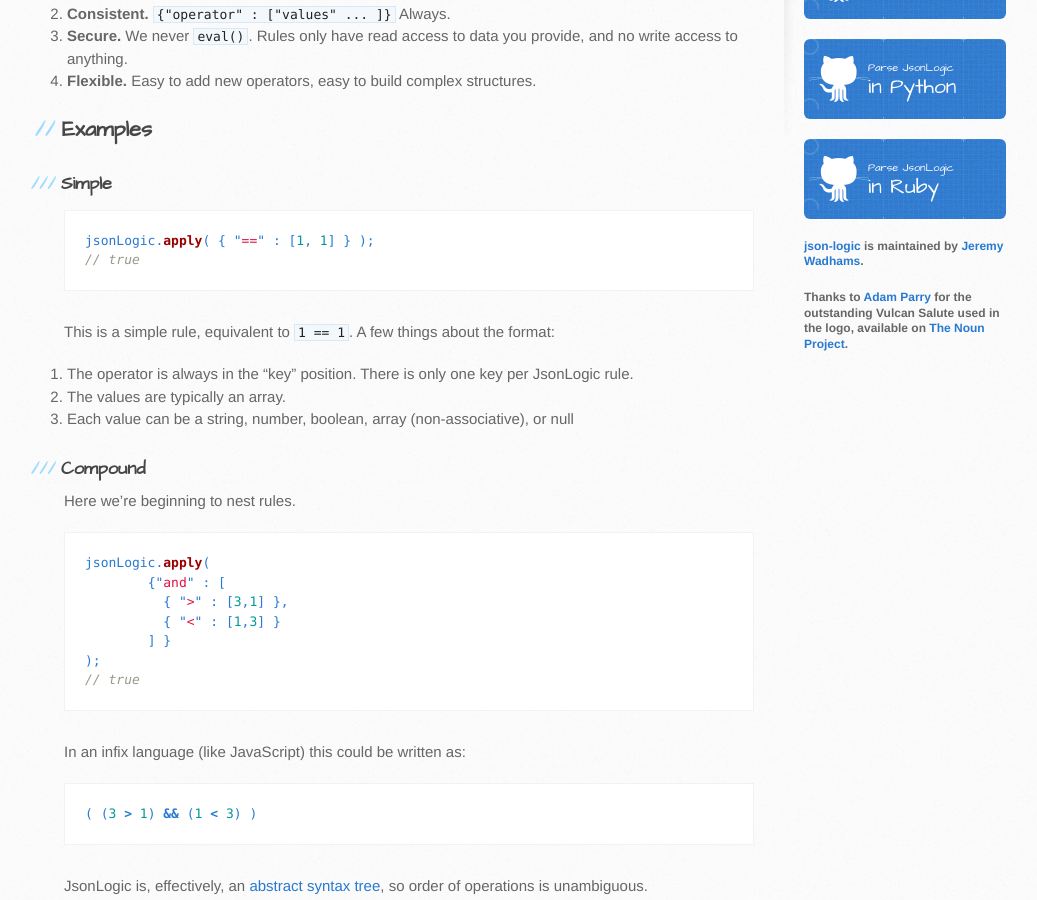
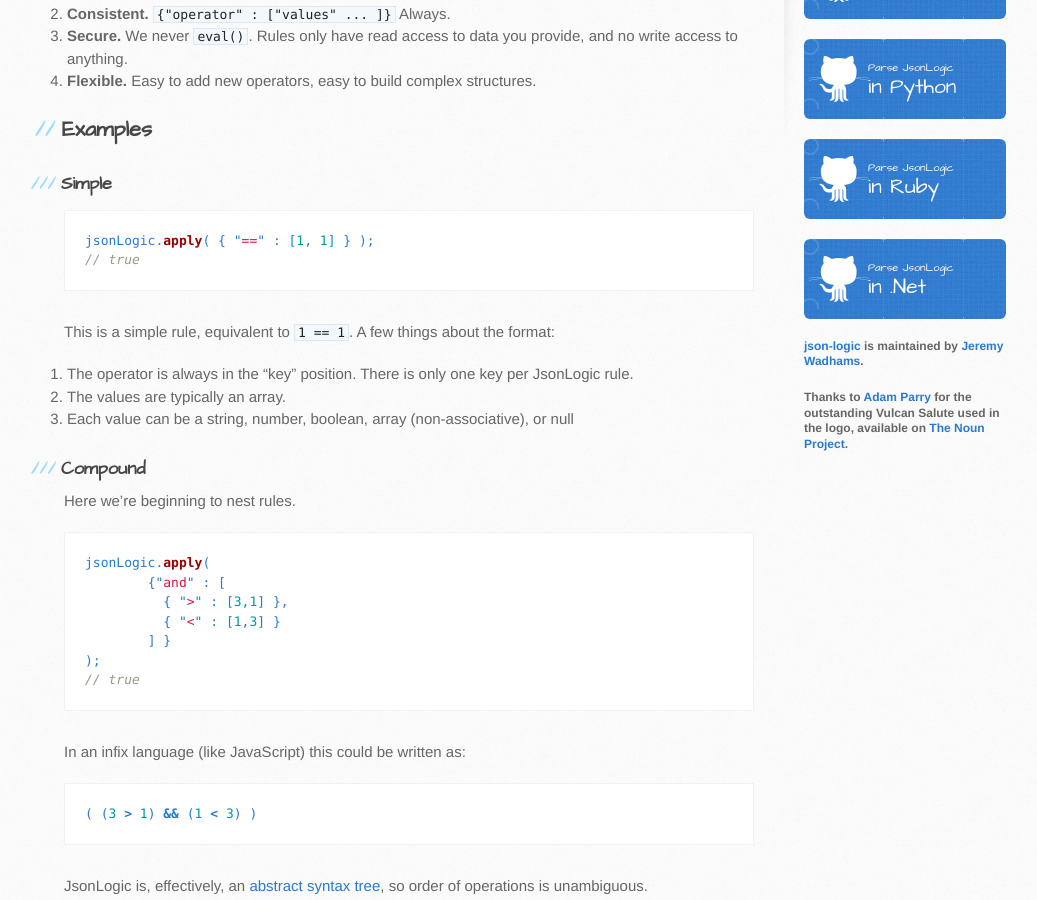
Before and after one commit to jwadhams/json-logic, a Jekyll site: the page built from index.md, in a window 1280 px wide and 900 px high, scrolled down 667 px. Shown: the whole window, without its empty margins (106-1143 px from the left). Built offline with Jekyll 4.4.1, drawn with Linux system fonts in a browser that asks for light colours; nearby versions of some CDN libraries.

Commit message:
added json-everything for a .Net implementation

```diff
--- a/_layouts/default.html
+++ b/_layouts/default.html
@@ -78,6 +78,11 @@
             in Ruby
           </a>
 
+          <a href="https://github.com/gregsdennis/json-everything" class="button">
+            <small>Parse JsonLogic</small>
+            in .Net
+          </a>
+
           <p class="repo-owner"><a href="https://github.com/jwadhams/json-logic">json-logic</a> is maintained by <a href="https://github.com/jwadhams">Jeremy Wadhams</a>.</p>
 
           <p class="repo-owner">Thanks to <a href="https://thenounproject.com/adamparry/">Adam Parry</a> for the outstanding Vulcan Salute used in the logo, available on <a href="https://thenounproject.com/search/?q=spock&i=143495">The Noun Project</a>.</p>
```
